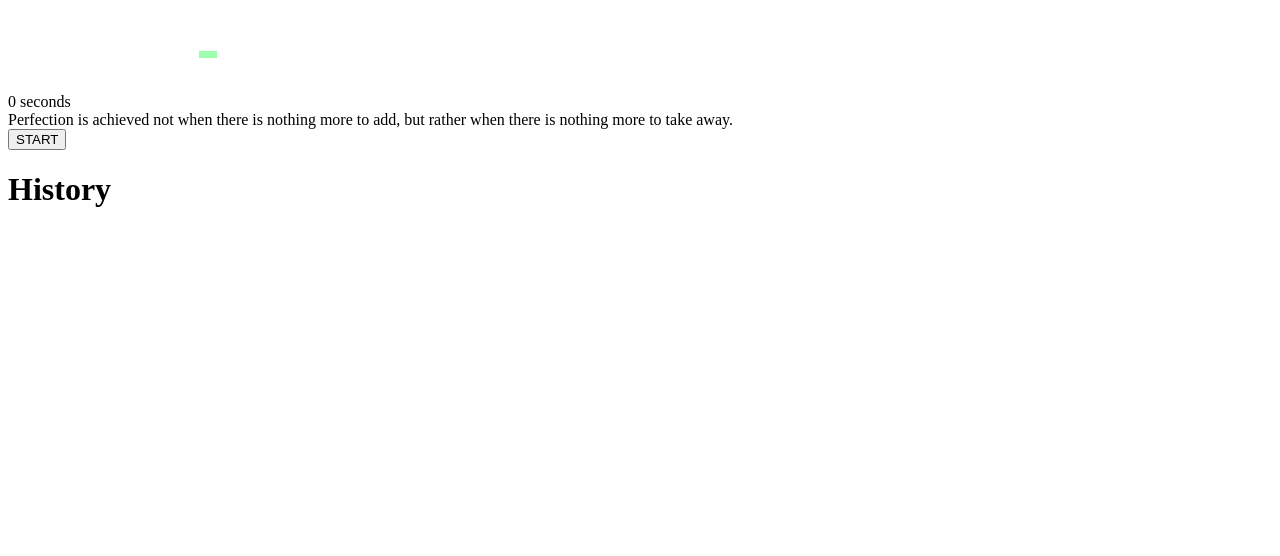
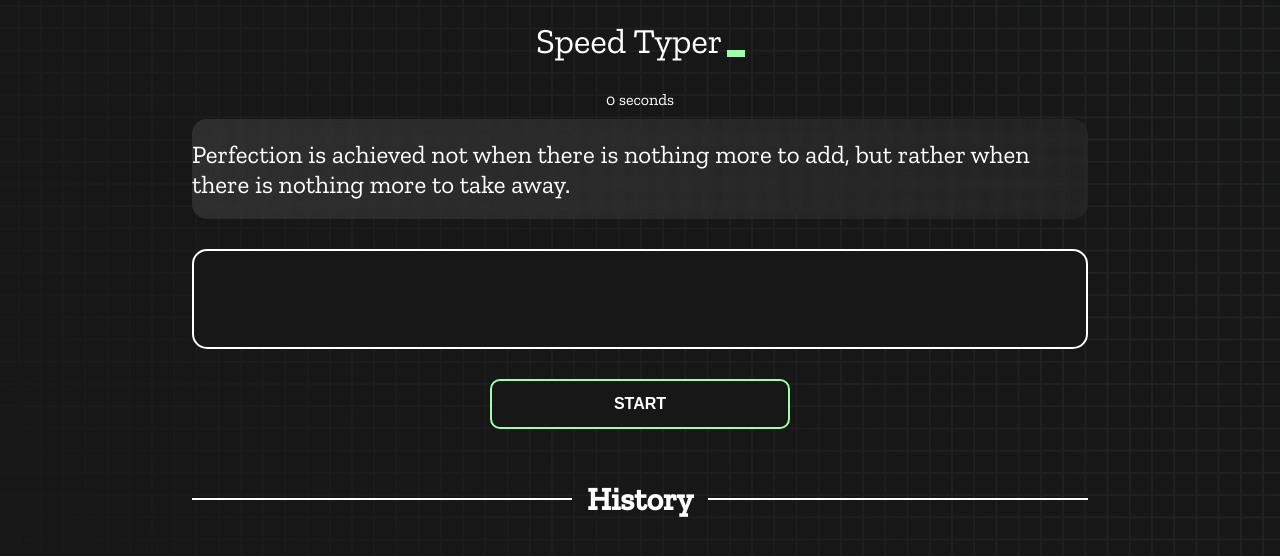
Before and after one commit to lemon-roy1/new-assiment-7, a plain HTML site: page index.html in a window 1280 px wide. Drawn offline with nearby package versions, Linux system fonts and the light colour scheme.

Commit message:
css problem all ok

```diff
--- a/index.html
+++ b/index.html
@@ -5,7 +5,7 @@
     <meta http-equiv="X-UA-Compatible" content="IE=edge" />
     <meta name="viewport" content="width=device-width, initial-scale=1.0" />
     <title>Type Monster</title>
-    <link rel="stylesheet" href="styles.css" />
+    <link rel="stylesheet" href="style.css">
     <link rel="preconnect" href="https://fonts.googleapis.com" />
     <link rel="preconnect" href="https://fonts.gstatic.com" crossorigin />
     <link
```
